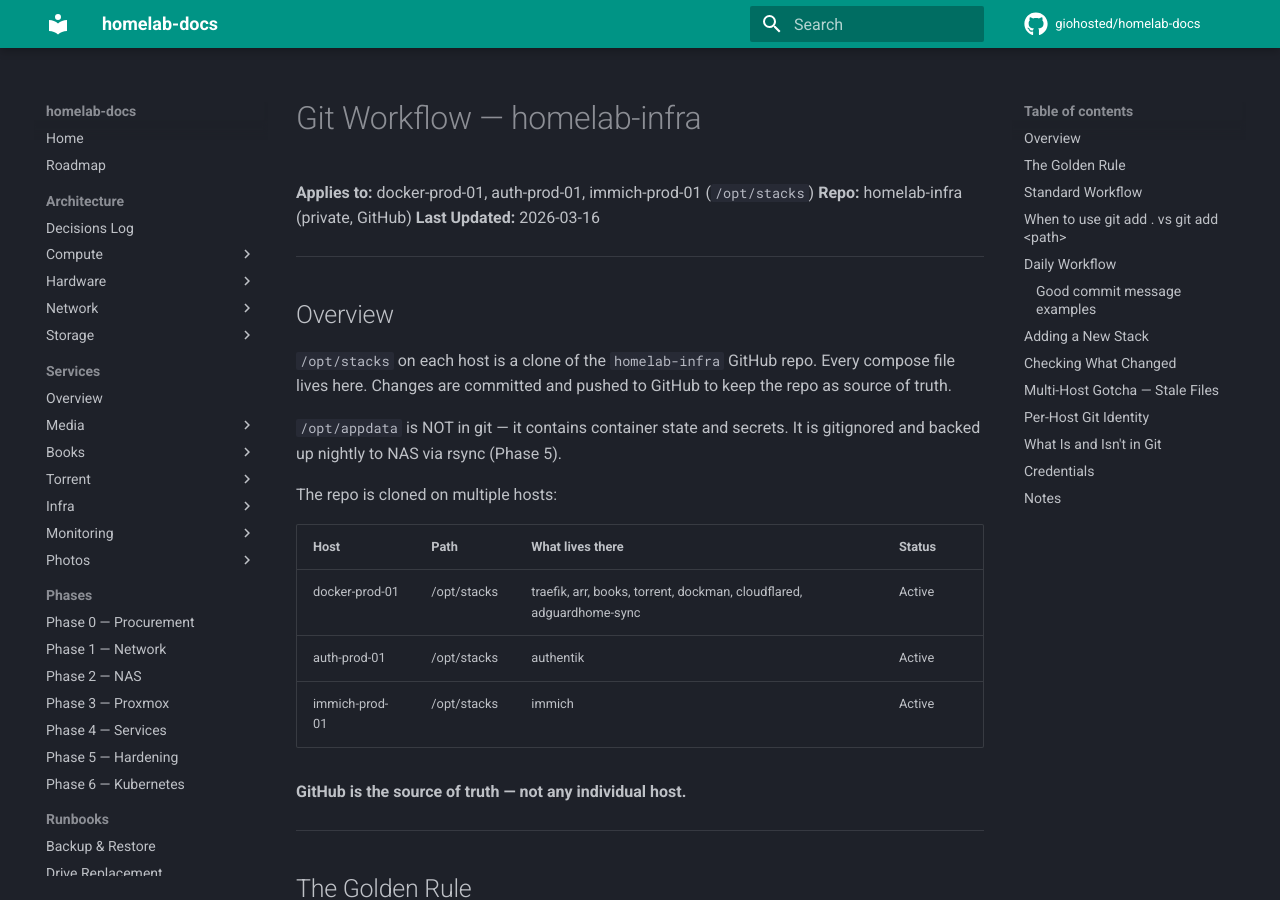
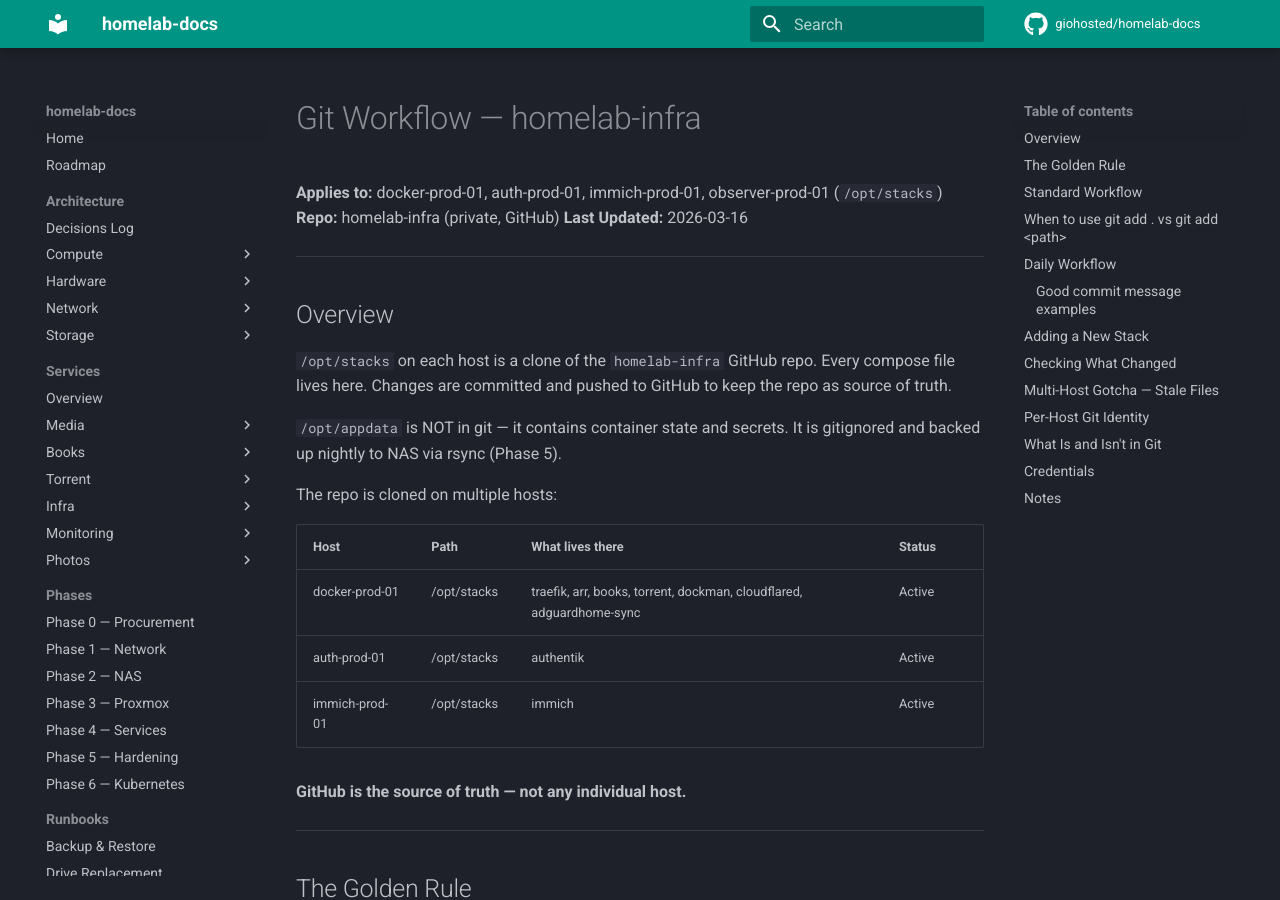
Before and after one commit to giohosted/homelab-docs, an MkDocs documentation site: the page built from docs/runbooks/git-workflow.md, in a window 1280 px wide and 900 px high. Built offline with MkDocs 1.6.1 and Material for MkDocs 9.7.7, drawn with Linux system fonts in a browser that asks for light colours; comment, search, counter and statistics services are not loaded.

Commit message:
docs: 2026-10-29 19:58:08

```diff
--- a/docs/runbooks/git-workflow.md
+++ b/docs/runbooks/git-workflow.md
@@ -1,6 +1,6 @@
 # Git Workflow — homelab-infra
 
-**Applies to:** docker-prod-01, auth-prod-01, immich-prod-01 (`/opt/stacks`)
+**Applies to:** docker-prod-01, auth-prod-01, immich-prod-01, observer-prod-01 (`/opt/stacks`)
 **Repo:** homelab-infra (private, GitHub)
 **Last Updated:** 2026-03-16
 
```
